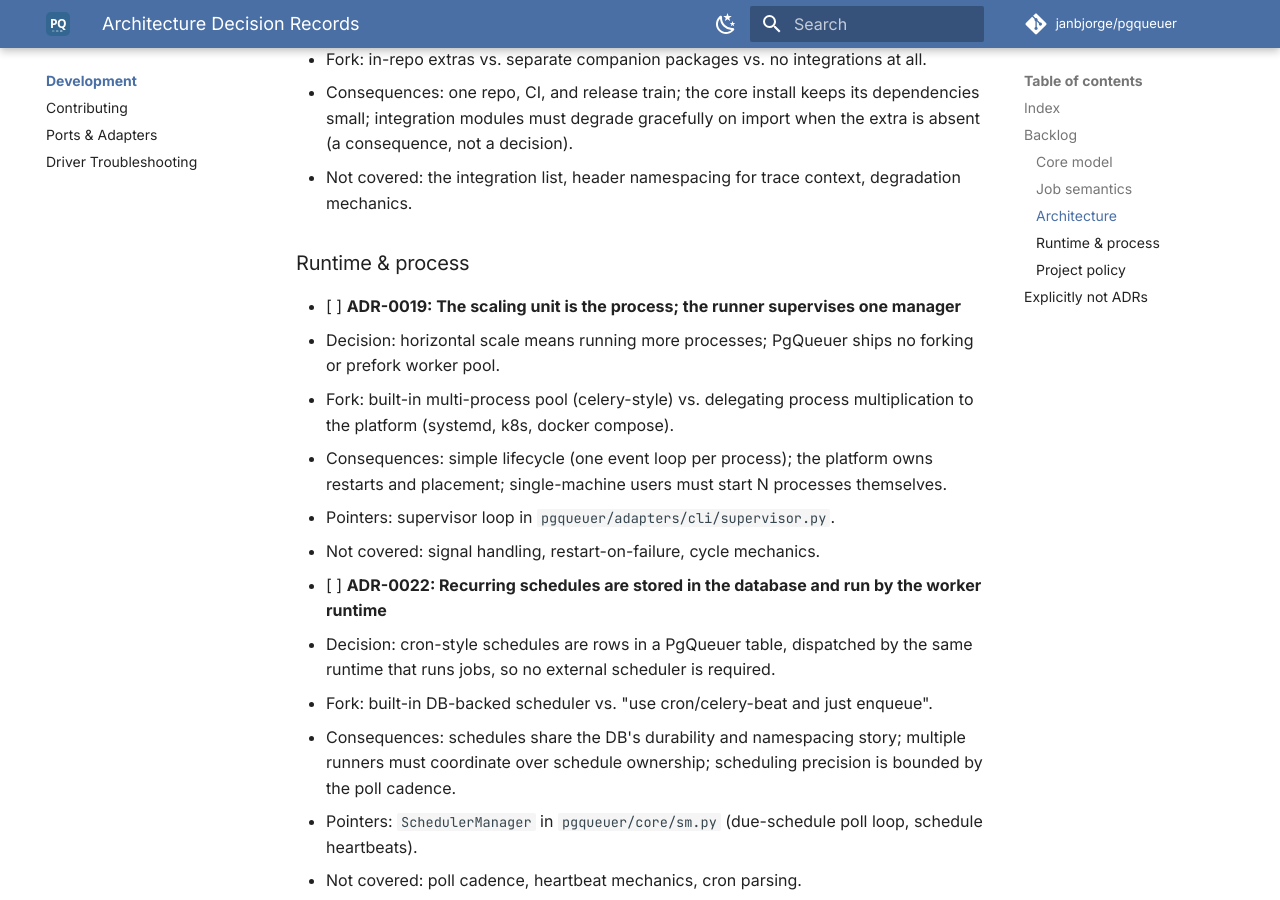
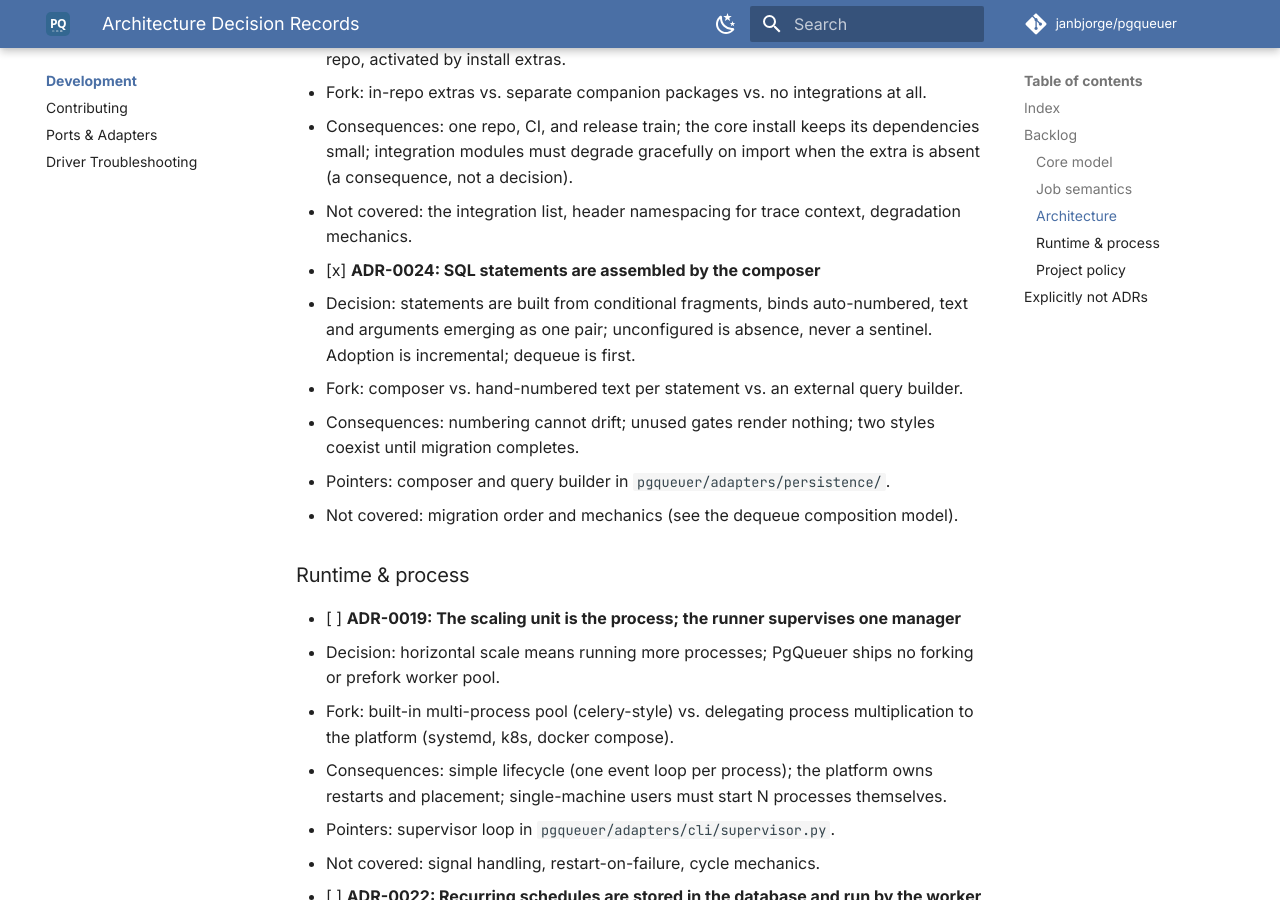
Before and after one commit to janbjorge/pgqueuer, an MkDocs documentation site: the page built from docs/adr/README.md, in a window 1280 px wide and 900 px high, scrolled down 6247 px. Built offline with MkDocs 1.6.1 and Material for MkDocs 9.7.7, drawn with Linux system fonts in a browser that asks for light colours; comment, search, counter and statistics services are not loaded; some of the changed text lies outside the part shown.

Commit message:
docs: add ADR-0024, SQL is assembled by the composer (#765)

```diff
--- a/docs/adr/README.md
+++ b/docs/adr/README.md
@@ -24,6 +24,7 @@
 - [ADR-0003: Notifications signal that something changed, never carry job data](ADR-0003-notifications-signal-not-carry.md)
 - [ADR-0004: Delivery is at-least-once](ADR-0004-delivery-is-at-least-once.md)
 - [ADR-0005: Worker liveness is an application-level signal, not DB session state](ADR-0005-worker-liveness-is-application-signal.md)
+- [ADR-0024: SQL statements are assembled by the composer](ADR-0024-sql-is-assembled-by-the-composer.md)
 
 ## Backlog
 
@@ -240,6 +241,20 @@
   - Not covered: the integration list, header namespacing for trace
     context, degradation mechanics.
 
+- [x] **ADR-0024: SQL statements are assembled by the composer**
+  - Decision: statements are built from conditional fragments, binds
+    auto-numbered, text and arguments emerging as one pair; unconfigured
+    is absence, never a sentinel. Adoption is incremental; dequeue is
+    first.
+  - Fork: composer vs. hand-numbered text per statement vs. an external
+    query builder.
+  - Consequences: numbering cannot drift; unused gates render nothing;
+    two styles coexist until migration completes.
+  - Pointers: composer and query builder in
+    `pgqueuer/adapters/persistence/`.
+  - Not covered: migration order and mechanics (see the dequeue
+    composition model).
+
 ### Runtime & process
 
 - [ ] **ADR-0019: The scaling unit is the process; the runner supervises one manager**
@@ -304,7 +319,8 @@
 Implementation detail; documented in AGENTS.md or reference docs and free to
 change without touching a record:
 
-- The single-statement claim query shape, index definitions, query-plan tests
+- The claim query's CTE mechanics, index definitions, query-plan tests
+  (the composition *policy* is ADR-0024; the rendered shapes stay detail)
 - Advisory locking in statistics aggregation; batching, jitter, debounce
 - Tool picks: import-linter, testcontainers, pydantic-settings, htmx
 - The in-memory adapter (consequence of 0014 + 0021)
--- a/mkdocs.yml
+++ b/mkdocs.yml
@@ -102,6 +102,7 @@
   - Reference:
       - CLI: reference/cli.md
       - System Design: design/README.md
+      - Dequeue Composition: design/dequeue-composition.md
       - Architecture: reference/architecture.md
       - Row Locking & SKIP LOCKED: reference/skip-locked.md
       - Drivers: reference/drivers.md
```
Also changed, not shown: docs/adr/ADR-0024-sql-is-assembled-by-the-composer.md (added, +81 -0 lines), docs/design/README.md (+4 -0 lines), docs/design/dequeue-composition.md (added, +76 -0 lines).
